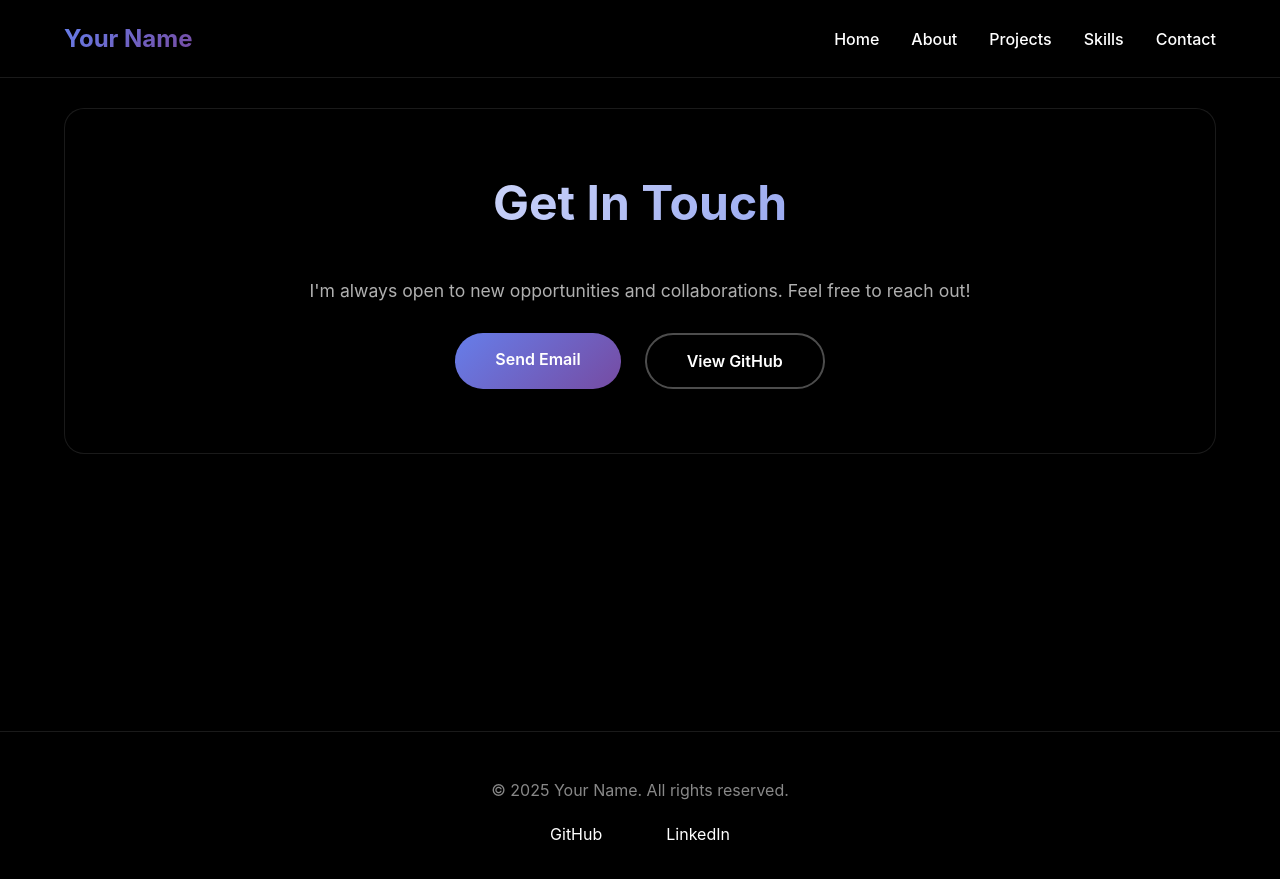
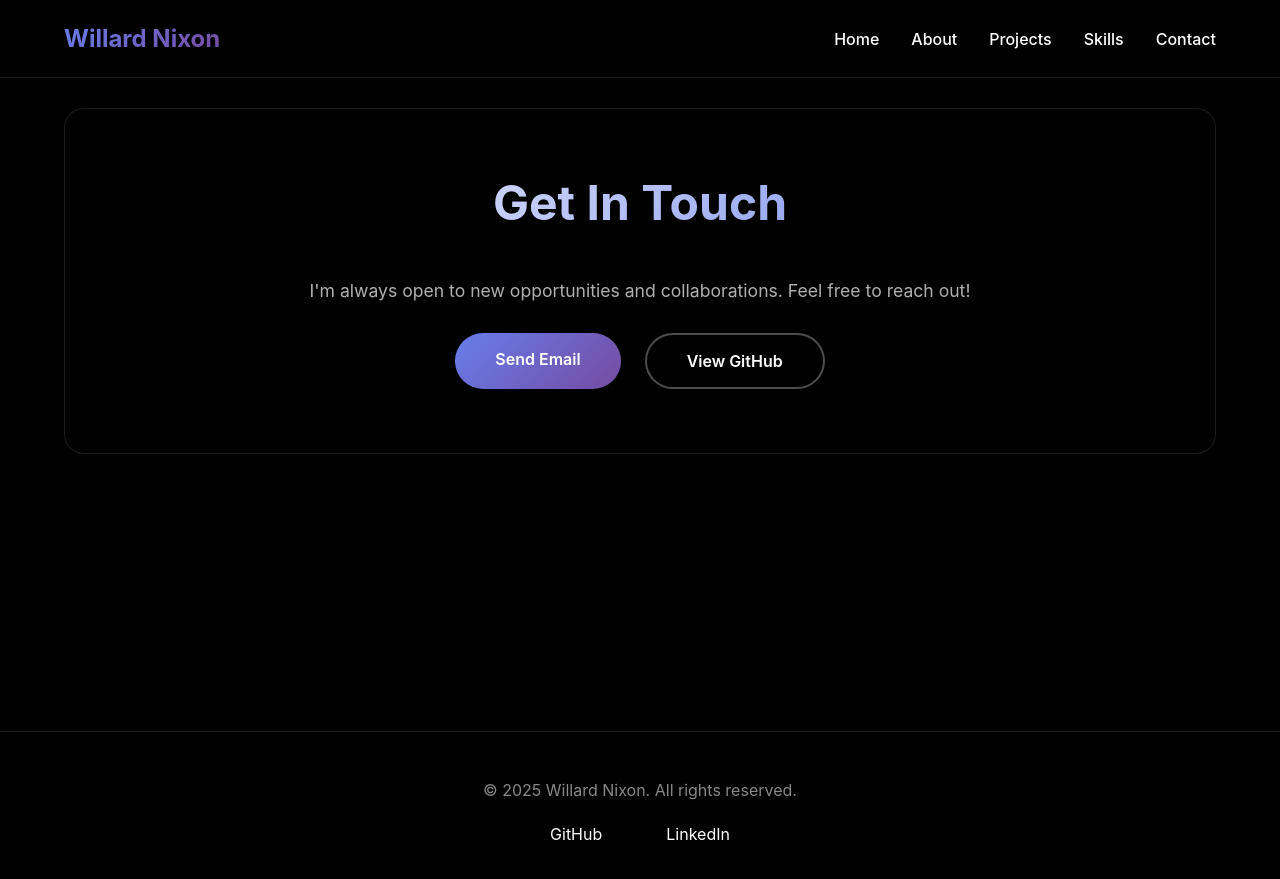
Before and after one commit to Willard-nt/willard-nt.github.io, a Jekyll site: the page built from index.md, in a window 1280 px wide and 900 px high, scrolled down 3769 px. Shown: the top 879 px of the window. Built offline with Jekyll 4.4.1, drawn with Linux system fonts in a browser that asks for light colours; some of the changed text lies outside the part shown.

Commit message:
Update _config.yml

```diff
--- a/_config.yml
+++ b/_config.yml
@@ -1,12 +1,12 @@
-title: Your Name
-email: your.email@example.com
+title: Willard Nixon
+email:
 description: >-
   Full Stack Developer & Creative Problem Solver
 baseurl: ""
-url: "https://yourusername.github.io"
+url: "https://willard-nt.github.io"
 
 # Social media usernames
-github_username: yourusername
+github_username: willard-nt
 linkedin_username: yourusername
 
 # Build settings
```
